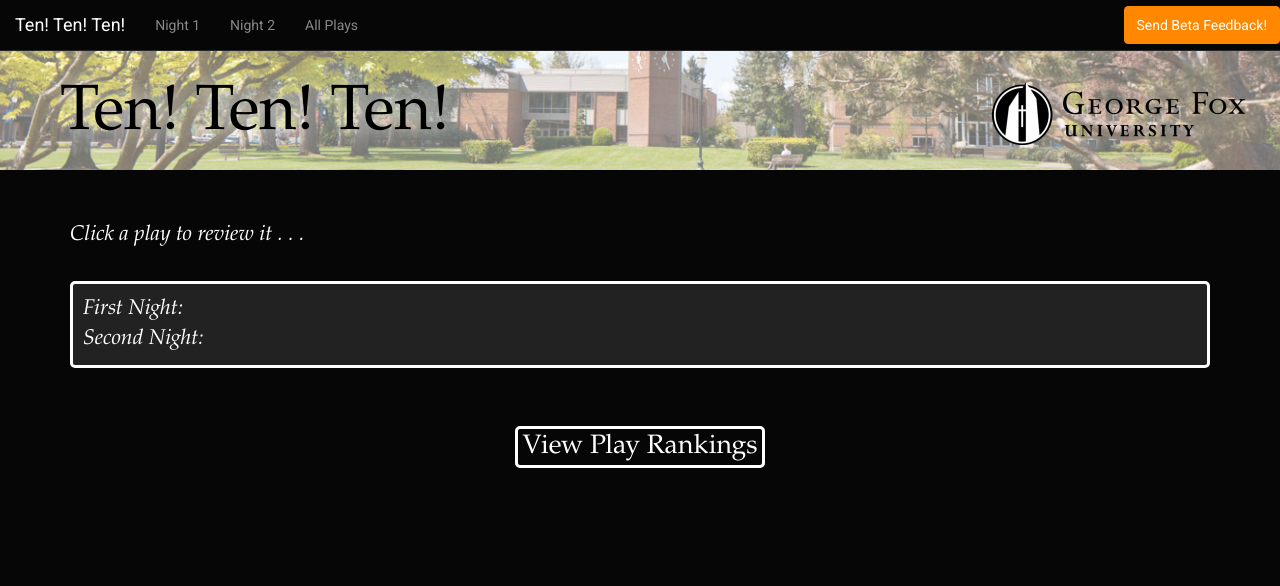
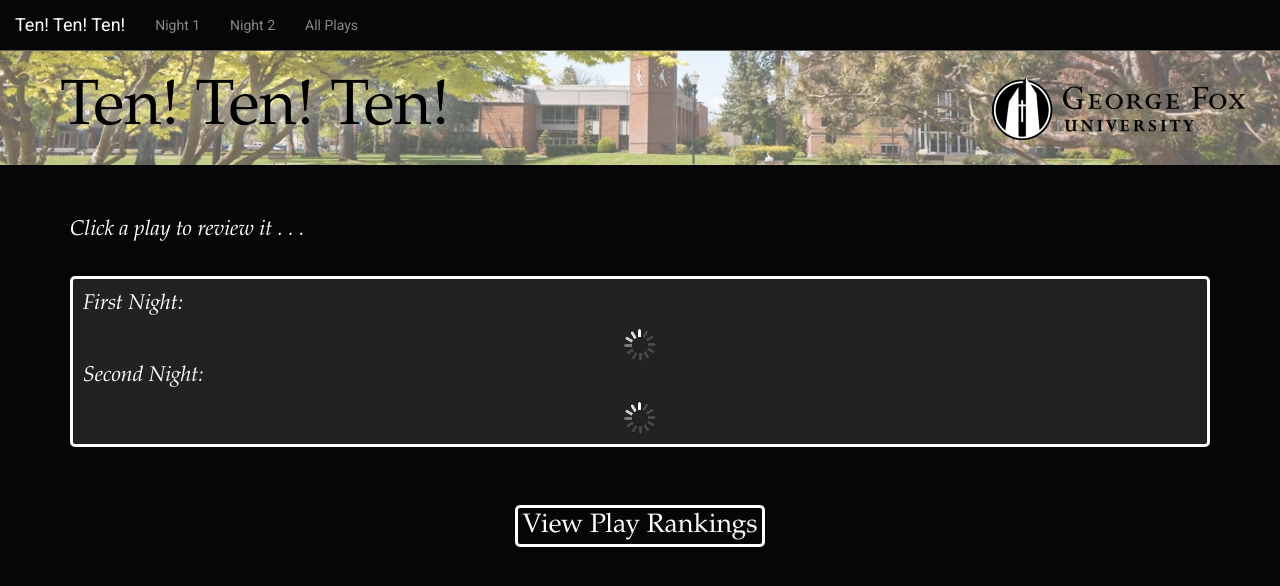
Before and after one commit to GFUCABAM/statler, a Django app: page / in a window 1280 px wide. Shown: the top 586 px of the page. Run offline with Django 3.2, Linux system fonts and the light colour scheme; some libraries are stand-ins or nearby versions.

Commit message:
small changes

```diff
--- a/static/styles.css
+++ b/static/styles.css
@@ -1,3 +1,11 @@
+.navbar {
+  border-bottom: 1px solid #5a5a5a;
+}
+
+.container {
+  margin-bottom: 50px;
+}
+
 .header {
   background-color:gray;
   background:no-repeat center center;
@@ -6,22 +14,22 @@
   -moz-background-size:cover;
   background-size:cover;
   -o-background-size:cover;
+  min-height: 100px;
+  margin-top: 50px;
   margin-bottom:50px;
-  min-height: 140px;
-  padding-top: 50px;
 }
 
 .logo-overlay {
   float: right;
   padding-right: 35px;
-  padding-top: 32px;
+  padding-top: 27px;
   padding-bottom: 20px;
 }
 
 .header h1 {
   margin: 0;
   padding-left: 60px;
-  padding-top: 30px;
+  padding-top: 25px;
   padding-bottom: 20px;
   font-family: "Accord Light SF", "Book Antiqua", serif;
   font-size: 48pt;
@@ -52,6 +60,7 @@
 .my-panel p {
   font-size: 10pt;
   color: #a8a8a8;
+  margin-bottom: 0px;
 }
 
 .play-list-entry-index {
@@ -73,9 +82,16 @@
   color: white;
 }
 
+#play-image-div {
+  float: left;
+  margin-right: 15px;
+  margin-bottom: 15px;
+}
+
 #details {
   font-size: 10pt;
   color: #a8a8a8;
+  overflow: hidden;
 }
 
 #post-box-div, #details {
@@ -163,11 +179,6 @@
   vertical-align: top;
 }
 
-.landing-page-list-box img {
-  width: 120px;
-  height: 120px;
-}
-
 .landing-page-button {
   border: 3px solid white;
   border-radius: 5px;
@@ -176,3 +187,11 @@
   font-family: "Accord Light SF", "Book Antiqua", serif;
   padding: 5px;
 }
+
+a {
+  color: white;
+}
+
+a:hover {
+  color: white;
+}
--- a/statler_site/templates/landing-page.html
+++ b/statler_site/templates/landing-page.html
@@ -14,6 +14,9 @@
       function fillInList(getURL, divId) {
         // Get JSON from a URL as an object
         $.getJSON(getURL, function(result){
+          // remove the loading gif
+          $(divId).empty();
+
           // display the returned json dynamically
           $.each(result, function(i, playEntry){
             var play = playEntry.play;
@@ -24,7 +27,7 @@
             $(divId).append(
               $('<div class="landing-page-play-entry" />').append(
                 $('<a />', {href: '/play/' + play.url_title}).append(
-                  $('<img />', {src: '/' + play.image_url})
+                  $('<img />', {width: '120', height: '120', src: '/' + play.image_url})
                 )
               ).append(
                 $('<p />').append(
@@ -43,17 +46,19 @@
 {% endblock %}
 
 {% block main-content %}
-    <div class="container landing-page-text">
-      Click a play to review it . . .
+    <div class="container">
+      <p class="landing-page-text">Click a play to review it . . .</p>
       <div class="landing-page-list-box">
-        First Night:
+        <p class="landing-page-text">First Night:</p>
         <div class="landing-page-list" id="play-list-night-1">
+          <img src="/static/loading.gif" />
         </div>
-        Second Night:
+        <p class="landing-page-text">Second Night:</p>
         <div class="landing-page-list" id="play-list-night-2">
+          <img src="/static/loading.gif" />
         </div>
       </div>
-      <div style="text-align:center; margin-bottom:100px">
+      <div style="text-align:center">
         <span class="landing-page-button">
           <a href="/play-list/all/">View Play Rankings</a>
         </span>
--- a/statler_site/templates/statler-base-page.html
+++ b/statler_site/templates/statler-base-page.html
@@ -40,14 +40,13 @@
                 <li><a href="{% url "site:play-list" "night-2" %}">Night 2</a></li>
                 <li><a href="{% url "site:play-list" "all" %}">All Plays</a></li>
             </ul>
-            <a class="btn btn-warning navbar-btn navbar-right" href="mailto:tententenreviews@gmail.com">Send Beta Feedback!</a>
         </div>
     </div>
 
 </div>
 </div>
 
-<div class="header" style="background-image:url('/static/header-image.png')">
+<div class="header" style="background-image:url('/static/header-image.jpg')">
     <img class="logo-overlay" src="/static/gfu-logo.png"/>
 
     <h1>{% block header-title %}Ten! Ten! Ten!{% endblock %}</h1>
```
Also changed, not shown: statler_site/templates/play-detail-page.html (+9 -1 lines), statler_site/templates/play-list-page.html (+4 -8 lines), static/header-image.jpg (added), static/header-image.png (deleted), static/loading.gif (added).
